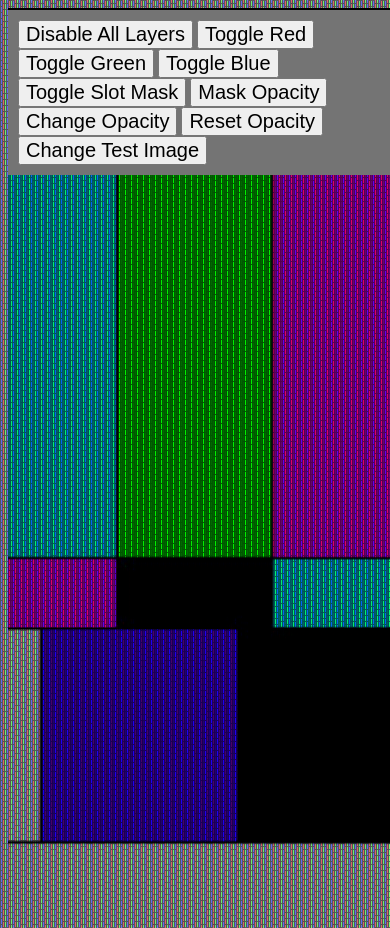
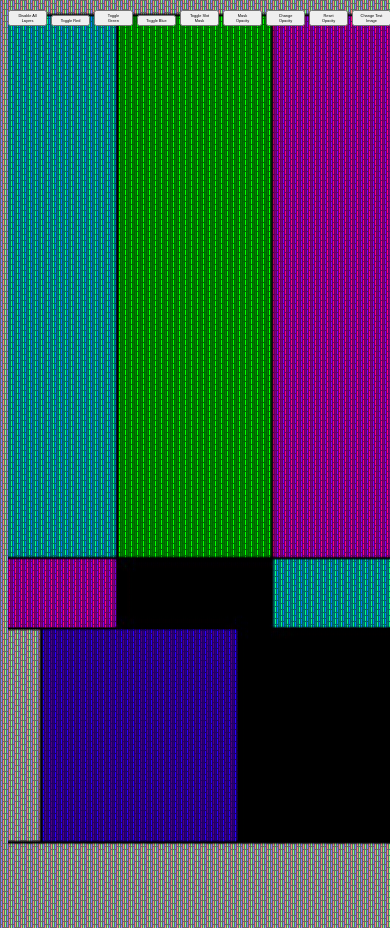
Before and after one commit to Billgonzo123/CRT-Filter, a plain HTML site: page index.html in a window 390 px wide. Shown: the top 928 px of the page. Drawn offline with Linux system fonts and the light colour scheme.

Commit message:
change buttons to be semi responsive

```diff
--- a/style.css
+++ b/style.css
@@ -26,6 +26,7 @@
   z-index: 4;
   background: url(./assets/img/R.png);
   mix-blend-mode: darken;
+  filter: blur(1px) saturate(10);
 }
 
 /* Green phosphor made of yellow and cyan */
@@ -38,7 +39,6 @@
   mix-blend-mode: multiply;
 }
 .G-bloom {
-
   z-index: 4;
   background: url(./assets/img/G.png);
   mix-blend-mode: darken;
@@ -50,25 +50,21 @@
   z-index: 2;
   background: url(./assets/img/BM.png);
   mix-blend-mode:darken;
-
 }
 .BC {
   z-index: 3;
   background: url(./assets/img/BC.png);
   mix-blend-mode: multiply;
 }
-
 .B-bloom {
-
   z-index: 4;
   background: url(./assets/img/B.png);
-  mix-blend-mode: darken;
+  mix-blend-mode:darken;
    filter: blur(1px) saturate(10);
-
 }
 
 .bloom {
-  opacity: .2;
+  opacity: 0;
 }
 
 .mask {
@@ -101,15 +97,13 @@
   position: absolute;
   width: 100%;
   isolation: isolate;
-  border-top: 2px solid black;
-  padding: 10px;
-  background-color: rgb(116, 116, 116);
 z-index: 999999;
 }
 
 .btn{
   color: black;
-  font-size: 20px;
+  font-size: 1vw;
+  width:10vw;
   z-index: 999999;
 }
 
```
